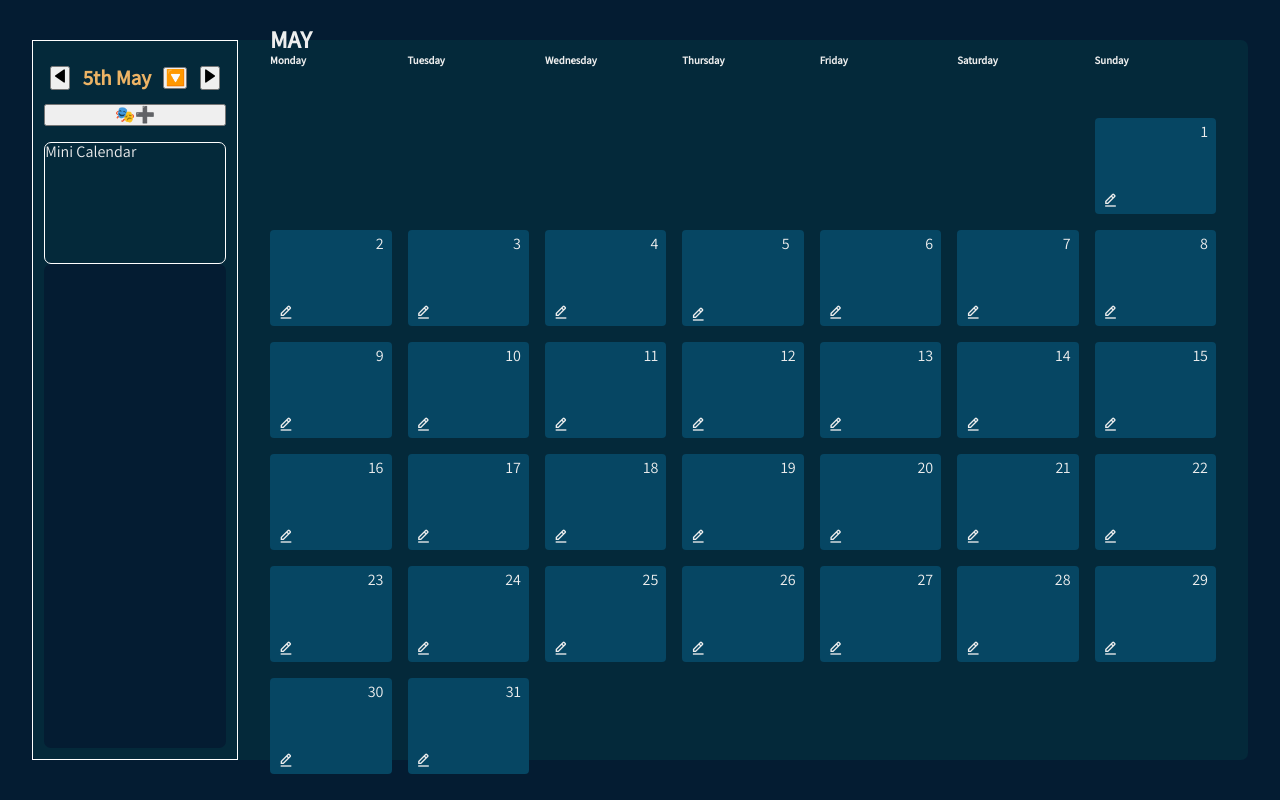
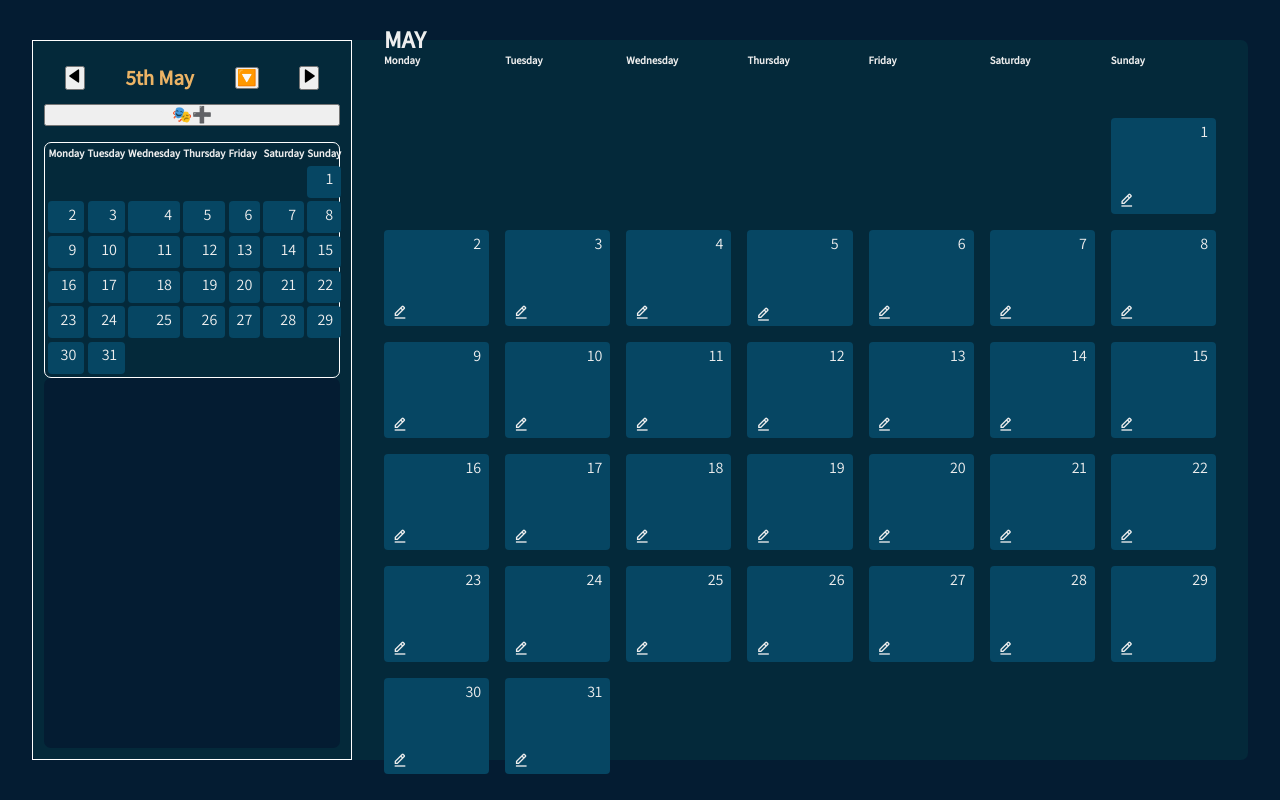
Before and after one commit to alicembranos/js-calendar-team-4, a plain HTML site: page index.html in a window 1280 px wide. Drawn offline with nearby package versions, Linux system fonts and the light colour scheme.

Commit message:
display mini calendar and remove elements don't needed

```diff
--- a/index.html
+++ b/index.html
@@ -21,7 +21,7 @@
                 <button id="dayCard__nextButton" class="dayCard__nextButton"><i class='bx bxs-right-arrow switch-day' ></i></button>
             </div>
             <button id="dayCard__addEventButton" class="dayCard__addEventButton">🎭➕</button>
-            <div id="dayCard-calendar__div" class="dayCard-calendar__div">Mini Calendar</div>
+            <div id="dayCard-calendar__div" class="dayCard-calendar__div"></div>
             <ul id="dayCard__ul" class="dayCard__ul">
             </ul>
         </aside>
--- a/src/css/aside.css
+++ b/src/css/aside.css
@@ -18,7 +18,7 @@
 }
 .dayCard-calendar__div{
     margin-top: 1rem;
-    height: 20%;
+    height: 15rem;
     border: 1px solid white;
     border-radius: 7px;
 }
@@ -30,6 +30,28 @@
     background-color: var(--primary-color);
 }
 
-/* .dayCard-calendar__div{
+.dayCard-calendar .calendar {
+    height: 5rem;
+}
 
-} */
+.dayCard-calendar__div .cell__calendar{
+    display: flex;
+    flex-direction: column;
+    align-items: space-between;
+    height: 2rem;
+    padding: 0.1rem 0.5rem;
+    border-radius: 0.25rem;
+    background-color: var(--tertiary-color);
+}
+
+.dayCard-calendar__div .days__container{
+    display: grid;
+    grid-template-columns: repeat(7, 1fr);
+    grid-template-rows: 0.5fr repeat(5, 1fr);
+    gap: 0.2rem;
+}
+
+.dayCard-calendar__div .calendar {
+    width: 100%;
+    padding: 0.2rem 0.2rem;
+}
--- a/src/css/style.css
+++ b/src/css/style.css
@@ -40,6 +40,10 @@ main {
     background-color: var(--secondary-color);
 }
 
+.dayCard {
+    width: 20rem;
+}
+
 .hide {
     display: none;
 }
--- a/src/js/calendar.js
+++ b/src/js/calendar.js
@@ -1,6 +1,5 @@
 // const year = 2022;
 const locale = 'us'
-
 const numberOfMonths = [...Array(12).keys()]
 
 const calendar = (year) => {
@@ -32,3 +31,36 @@ const calendar = (year) => {
     })
     return calendarMonth;
 }
+
+
+function createMiniCalendar() {
+    const miniCalendarContainer = document.getElementById("dayCard-calendar__div");
+    const mainCalendar = document.getElementById("mainCalendar").cloneNode(true);
+    miniCalendarContainer.appendChild(mainCalendar);
+
+    const allUlElements = miniCalendarContainer.querySelectorAll(".cell__calendar-events");
+    const allPencils = miniCalendarContainer.querySelectorAll(".pencil-create");
+    const ulHeaderCell = miniCalendarContainer.querySelectorAll(".cell__calendar_eventType");
+    const headerCell = miniCalendarContainer.querySelectorAll(".dayCard-calendar__div .mainCalendar .calendar>h2");
+    const weekdays = miniCalendarContainer.querySelectorAll(".dayCard-calendar__div .days__container");
+
+    allUlElements.forEach((el) => {
+        el.remove();
+    });
+
+    allPencils.forEach((el) => {
+        el.remove();
+    });
+
+    ulHeaderCell.forEach((el) => {
+        el.remove();
+    });
+
+    headerCell.forEach((el) => {
+        el.remove();
+    });
+}
+
+export {
+    createMiniCalendar
+};
--- a/src/js/main.js
+++ b/src/js/main.js
@@ -7,7 +7,7 @@ import {
 } from "./utils.js";
 import { nextMonth, previousMonth } from "./calendarController.js";
 import { getEventsFromLocalStorage } from "./localstorage.js";
-
+import {createMiniCalendar} from "./calendar.js";
 const main = document.querySelector("main");
 
 const year = 2022;
@@ -80,8 +80,9 @@ buildCalendar(newCalendar);
 getFirstDayOfMonth(year, numberOfMonths);
 let arrayLocaStorageYear = getEventsFromLocalStorage(year);
 getCurrentDate(locale);
+onLoadCurrentCard();
 
-onLoadCurrentCard();
+createMiniCalendar();
 // nextBtn.addEventListener("click", () => {
 //   const currentMonth = document.querySelector('[currentmonth="current"]');
 //   nextMonth(currentMonth);
```
